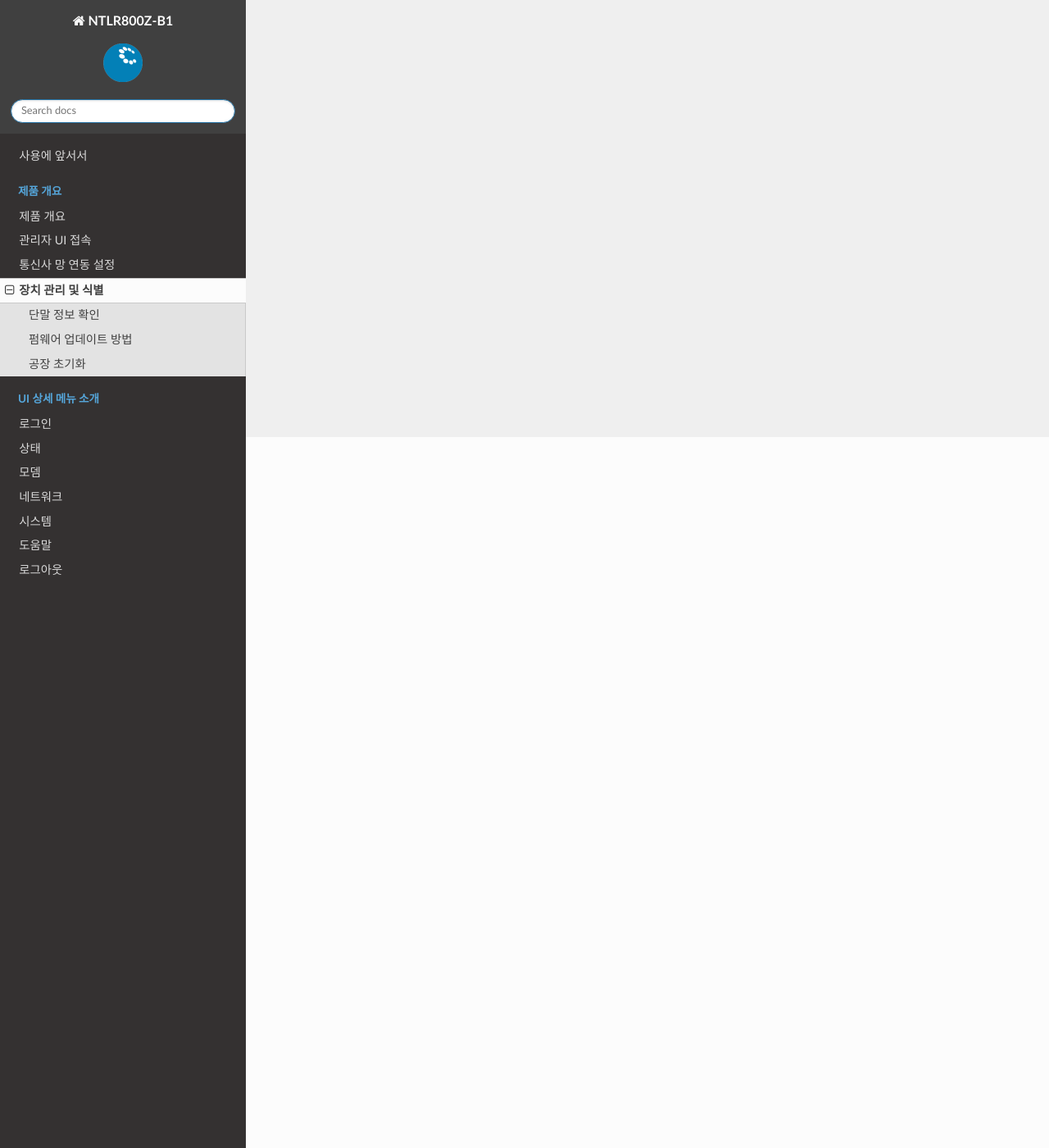
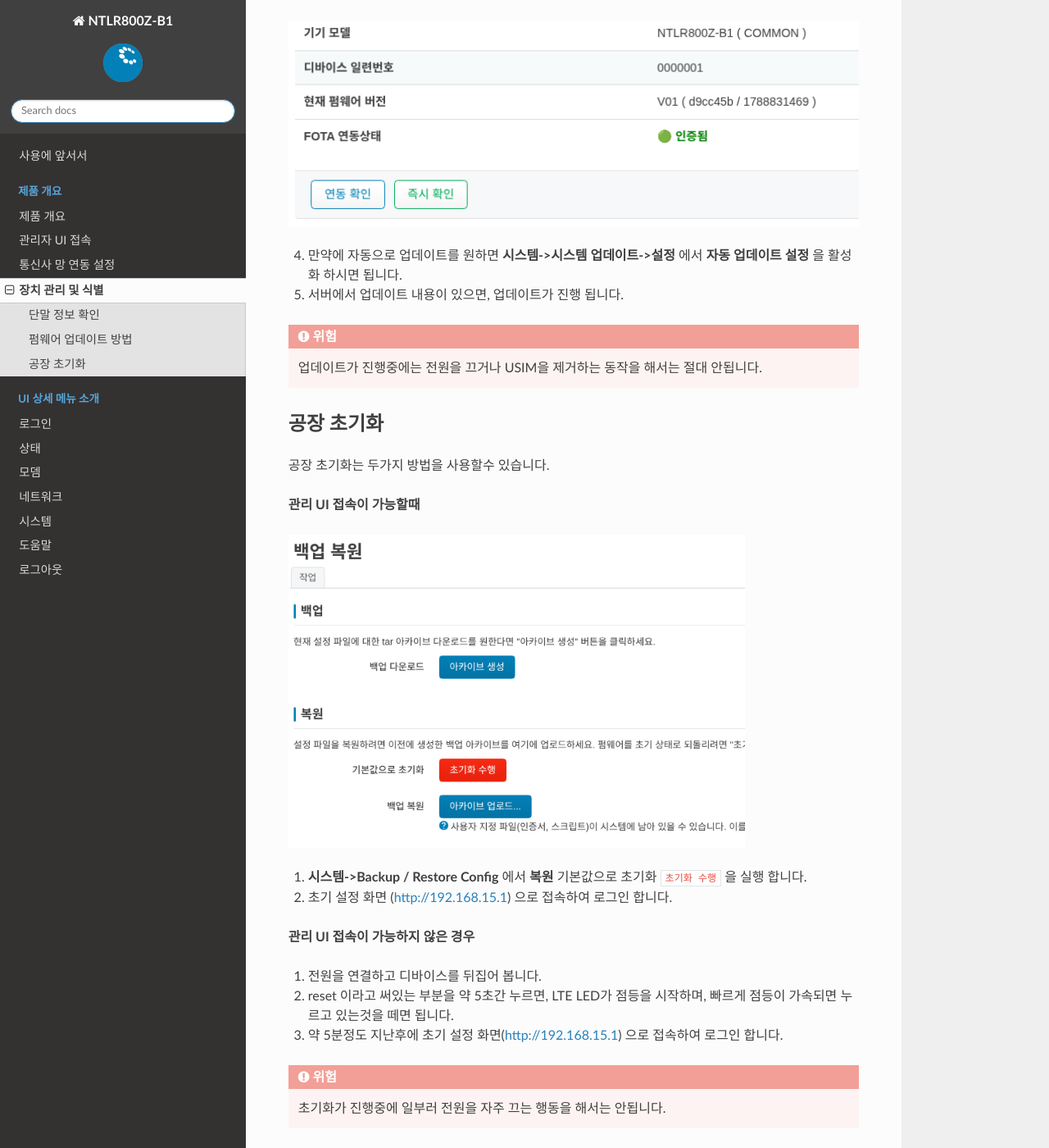
Before and after one commit to ntmore-nms/ntmore-ntlr800z-b1-doc, a Sphinx documentation site: the page built from source/howto/device_manage.rst, in a window 1280 px wide and 1400 px high, scrolled down 867 px. Shown: the whole window at 82% size. Built offline with Sphinx 7.4.7 and the Read the Docs theme 3.1.0, drawn with Linux system fonts in a browser that asks for light colours; some of the changed text lies outside the part shown.

Commit message:
update document

```diff
--- a/source/howto/device_manage.rst
+++ b/source/howto/device_manage.rst
@@ -6,6 +6,44 @@
 
 펌웨어 업데이트 방법
 ------------------------------------
+펌웨어 업데이트는 자사의 FOTA 서버를 통해서만 진행이 가능합니다.
+
+기본 화면은 아래와 같습니다.
+
+.. image:: ./images/howto-00.png
+    :width: 100%
+
+1. FOTA 연동상태를 확인하여야 하며 **비활성화** 인 경우는 **시스템->시스템 업데이트->설정** 에서 **FOTA 기능 활성화** 를 선택하십시요.
+2. **FOTA 기능 활성화** 를 선택한 후에는 **연동 확인**과 **즉시 확인** 버튼이 활성화 됩니다.
+3. **연동 확인** 혹은 **즉시 확인* 버튼을 누르면 아래처럼 활성화가 됩니다.
+
+.. image:: ./images/howto-01.png
+    :width: 100%
+
+4. 만약에 자동으로 업데이트를 원하면 **시스템->시스템 업데이트->설정** 에서 **자동 업데이트 설정** 을 활성화 하시면 됩니다.
+5. 서버에서 업데이트 내용이 있으면, 업데이트가 진행 됩니다.
+
+.. danger::
+    업데이트가 진행중에는 전원을 끄거나 USIM을 제거하는 동작을 해서는 절대 안됩니다.
 
 공장 초기화
 ------------------------------------
+
+공장 초기화는 두가지 방법을 사용할수 있습니다.
+
+**관리 UI 접속이 가능할때**
+
+.. image:: ./images/howto-02.png
+    :width: 80%
+
+1. **시스템->Backup / Restore Config** 에서 **복원** 기본값으로 초기화 ``초기화 수행`` 을 실행 합니다.
+2. 초기 설정 화면 (http://192.168.15.1) 으로 접속하여 로그인 합니다.
+
+**관리 UI 접속이 가능하지 않은 경우**
+
+1. 전원을 연결하고 디바이스를 뒤집어 봅니다.
+2. reset 이라고 써있는 부분을 약 5초간 누르면, LTE LED가 점등을 시작하며, 빠르게 점등이 가속되면 누르고 있는것을 떼면 됩니다.
+3. 약 5분정도 지난후에 초기 설정 화면(http://192.168.15.1) 으로 접속하여 로그인 합니다.
+
+.. danger::
+    초기화가 진행중에 일부러 전원을 자주 끄는 행동을 해서는 안됩니다.
```
Also changed, not shown: source/howto/images/howto-00.png (added), source/howto/images/howto-01.png (added), source/howto/images/howto-02.png (added), source/main_menu/images/overview-01.png.
